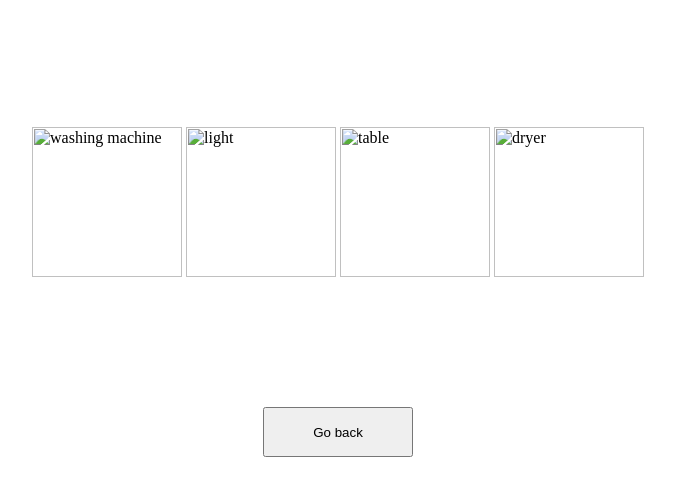
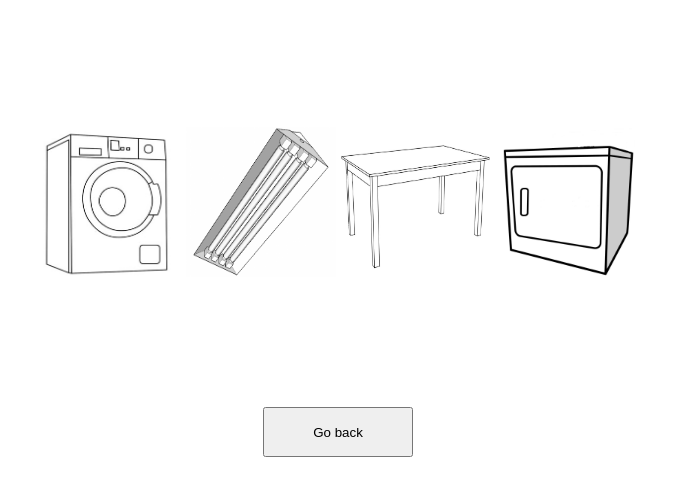
Before and after one commit to AnastasiyaSamoilenkaHyper/escape-from-HI, a plain HTML site: page PasswordHint.html in a window 1280 px wide. Shown: the part 332-828 px from the top of the page, without its empty margins (302-977 px from the left). Drawn offline with Linux system fonts and the light colour scheme; the site is published under a folder, as on GitHub Pages, so addresses that start at the root find nothing.

Commit message:
removed slashes

```diff
--- a/PasswordHint.html
+++ b/PasswordHint.html
@@ -10,13 +10,13 @@
       <h1>You found a peace of paper in the trash can</h1>
       <div class="hint-img">
         <img
-          src="/assets/washing_machine.jpg"
+          src="assets/washing_machine.jpg"
           alt="washing machine"
           class="hintImg"
         />
-        <img src="/assets/light.png" alt="light" class="hintImg" />
-        <img src="/assets/table.jpg" alt="table" class="hintImg" />
-        <img src="/assets/dryer.jpg" alt="dryer" class="hintImg" />
+        <img src="assets/light.png" alt="light" class="hintImg" />
+        <img src="assets/table.jpg" alt="table" class="hintImg" />
+        <img src="assets/dryer.jpg" alt="dryer" class="hintImg" />
       </div>
       <button
         type="button"
```
Also changed, not shown: index.html (+2 -2 lines).
